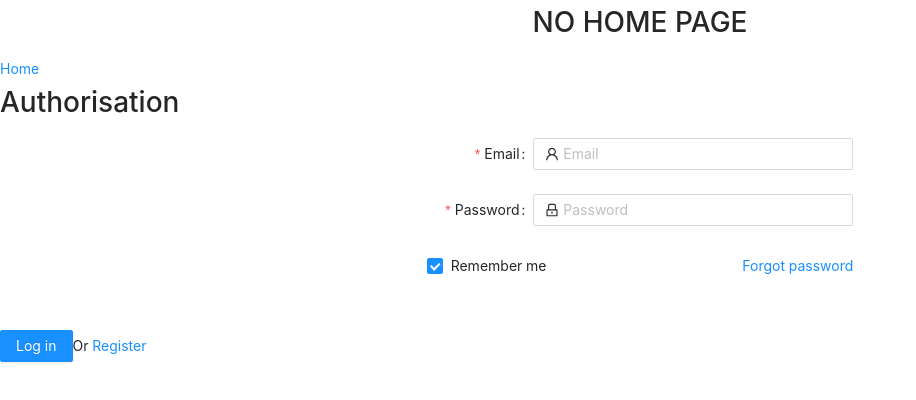
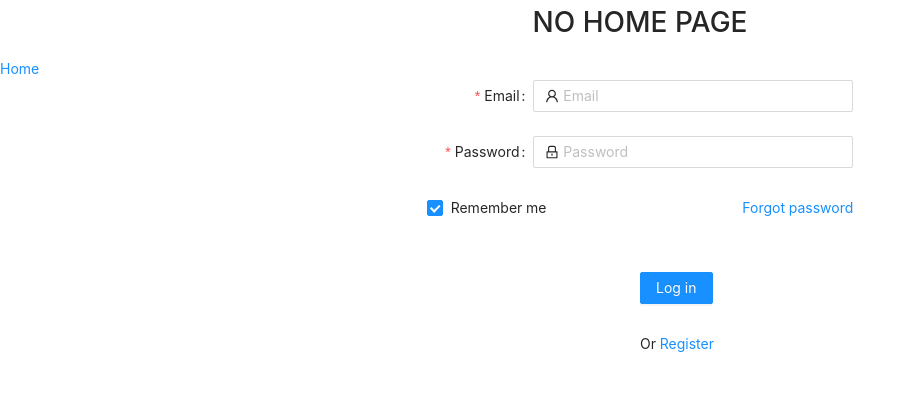
Before and after one commit to David245M/shop-note, a React (Create React App) app in the folder client/: page /login in a window 1280 px wide. Shown: the top 400 px of the page, without its empty margins (0-916 px from the left). Built offline with nearby package versions, Linux system fonts and the light colour scheme.

Commit message:
Finishing login page, but it has some bugs

```diff
--- a/client/src/pages/Login.jsx
+++ b/client/src/pages/Login.jsx
@@ -2,18 +2,14 @@ import React, { useContext, useState } from 'react'
 import { Link } from 'react-router-dom'
 import { AuthContext } from '../contexts/Auth'
 import 'antd/dist/antd.css';
-import { Form, Input, Button, Checkbox, Row } from 'antd';
+import { Form, Input, Button, Checkbox, Row} from 'antd';
 import { UserOutlined, LockOutlined } from '@ant-design/icons';
 // import { StepForwardOutlined } from 'antd';
 
-//TODO:
 
-//использовать инлайновый css в данном случае плохо, так как
-//у тебя не выравниваються инпуты в один столбик
-//А вот это как раз надо было и использовать))
-const layout = {
+const firstlayout = {
   labelCol: {
-    lg: { span:8,},
+    lg: { span: 8, },
     md: { span: 8, offset: 2 },
     sm: { span: 7, offset: 2 },
   },
@@ -23,11 +19,19 @@ const layout = {
     sm: { span: 8 },
   },
 };
-const tailLayout = {
+const secondLayout = {
   wrapperCol: {
-    lg: { span: 8, offset: 8 },
+    lg: { span: 8, offset: 8},
     md: { span: 10, offset: 7},
     sm: { span: 12, offset: 5},
+  },
+};
+
+const thirdLayout = {
+  wrapperCol: {
+    lg: { span: 12, offset: 12 },
+    md: { span: 16, offset: 12},
+    sm: { span: 20, offset: 11},
   },
 };
 
@@ -55,15 +59,14 @@ const LoginPage = () => {
   return (
     <>
       <Link to="/">Home</Link>
-      <h1>Authorisation</h1>
-      {/* Делай внятные отсупы, что бы было видно уровень вложенности */}
       <Form
-        {...layout}
-      name="login" //название должно говорить о чем-то
+        {...firstlayout}
+        name="login"
         initialValues={{
           remember: true, //вот эта штучка пока ни на что не влияет))
+          //нє, воно работає, воно при перезапуску сторінки ставить галочку
         }}
-        //сабмит формы лучше делать не на клике по кнопке а у формы есть специальный метод
+        //завжди проходить логін, незавжаючи на пароль і логін який вписаний
         onFinish={onSubmit}
       >
       <Form.Item
@@ -76,7 +79,6 @@ const LoginPage = () => {
           },
         ]}
       >
-        {/* если пропсов много то лучше их форматировать вот так */}
         <Input
           prefix={<UserOutlined className="site-form-item-icon" />}
           value={email}
@@ -89,8 +91,7 @@ const LoginPage = () => {
       <Form.Item
         label="Password"
         name="password"
-        rules={[
-          {
+        rules={[{
             required: true,
             message: 'Please input your password!',
           },
@@ -104,7 +105,7 @@ const LoginPage = () => {
           placeholder="Password"
         />
       </Form.Item>
-      <Form.Item {...tailLayout}>
+      <Form.Item {...secondLayout}>
         <Row justify="space-between" align="middle">
           <Form.Item name="remember" valuePropName="checked">
             <Checkbox>Remember me</Checkbox>
@@ -117,12 +118,19 @@ const LoginPage = () => {
         </Row>
       </Form.Item>
 
-      {/* для кнопки попробуй выравнивание сделать сам */}
-      <Form.Item>
-        <Button type="primary" htmlType="submit">
-          Log in
-        </Button>
-        Or <Link to="/register" >Register</Link>
+
+      <Form.Item {...thirdLayout} >
+      <Row justify="space-between" align="middle">
+        <Form.Item style={{width: "100%"}}>{/*Я щось не знаю як це зробити по іншому і там ошибка коли в режимі тєлєфа кнопка злітає*/}
+          <Button type="primary" htmlType="submit">
+            Log in
+          </Button>
+        </Form.Item>
+        <Form.Item>
+          Or <Link to="/register" >Register</Link>
+        </Form.Item>
+      </Row>
+
       </Form.Item>
       </Form>
 
```
